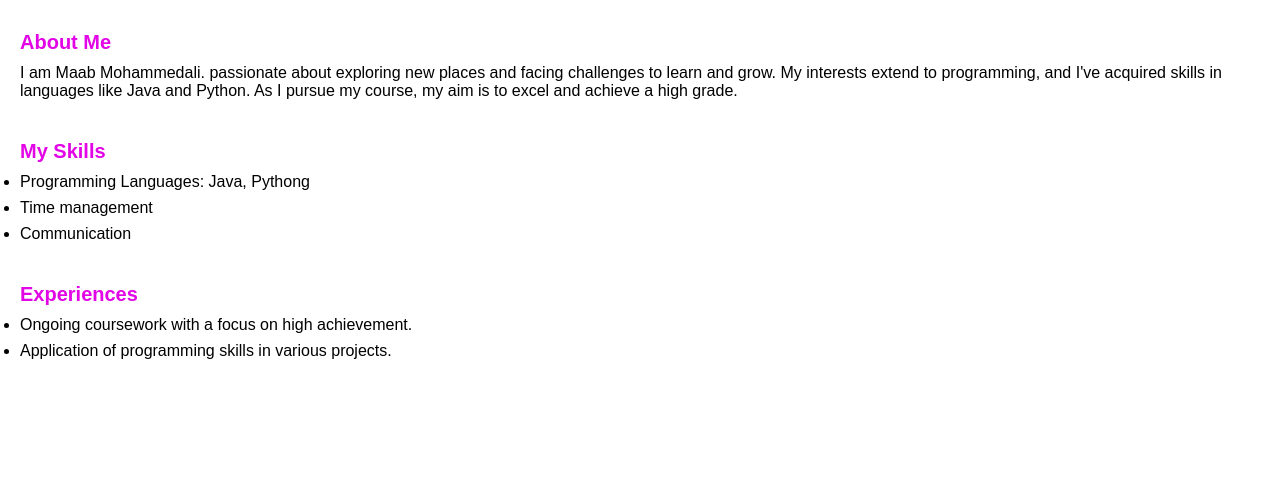
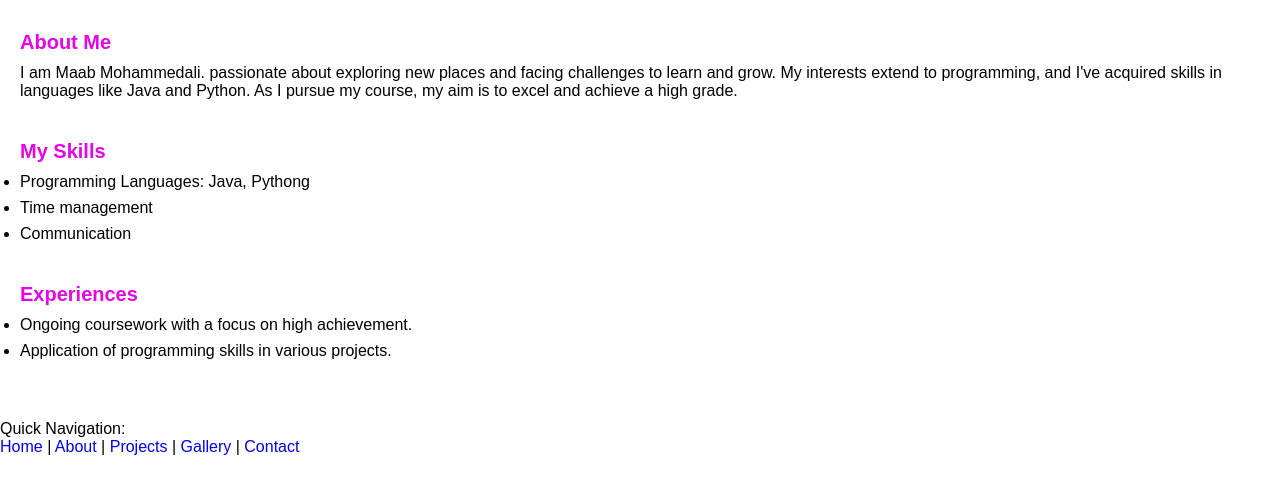
Before and after one commit to MaabMohammedali/Javascript-for-web-development, a plain HTML site: page about.html in a window 1280 px wide. Shown: the part 87-580 px from the top of the page. Drawn offline with Linux system fonts and the light colour scheme.

Commit message:
Add quick navigation in about page

```diff
--- a/about.html
+++ b/about.html
@@ -5,6 +5,7 @@
     <link rel="stylesheet" href="styles/style.css" />
 </head>
 <body>
+
     <div class="general">
         <nav>
             <div class="logo">Maab</div>
@@ -37,6 +38,7 @@
                     <li>Communication</li>
                 </ul>
             </section>
+
             <section class="experiences">
                 <h2>Experiences</h2>
                 <ul>
@@ -44,5 +46,15 @@
                     <li>Application of programming skills in various projects.</li>
                 </ul>
             </section>
+        </main>
+
+        <footer>
+            <div class="quick-links">
+                <p>Quick Navigation:</p>
+                <a href="index.html">Home</a> | <a href="about.html">About</a> | <a href="projects.html">Projects</a> | <a href="gallery.html">Gallery</a> | <a href="contact.html">Contact</a>
+            </div>
+        </footer>
+    </div>
+
 </body>
 </html>
```
